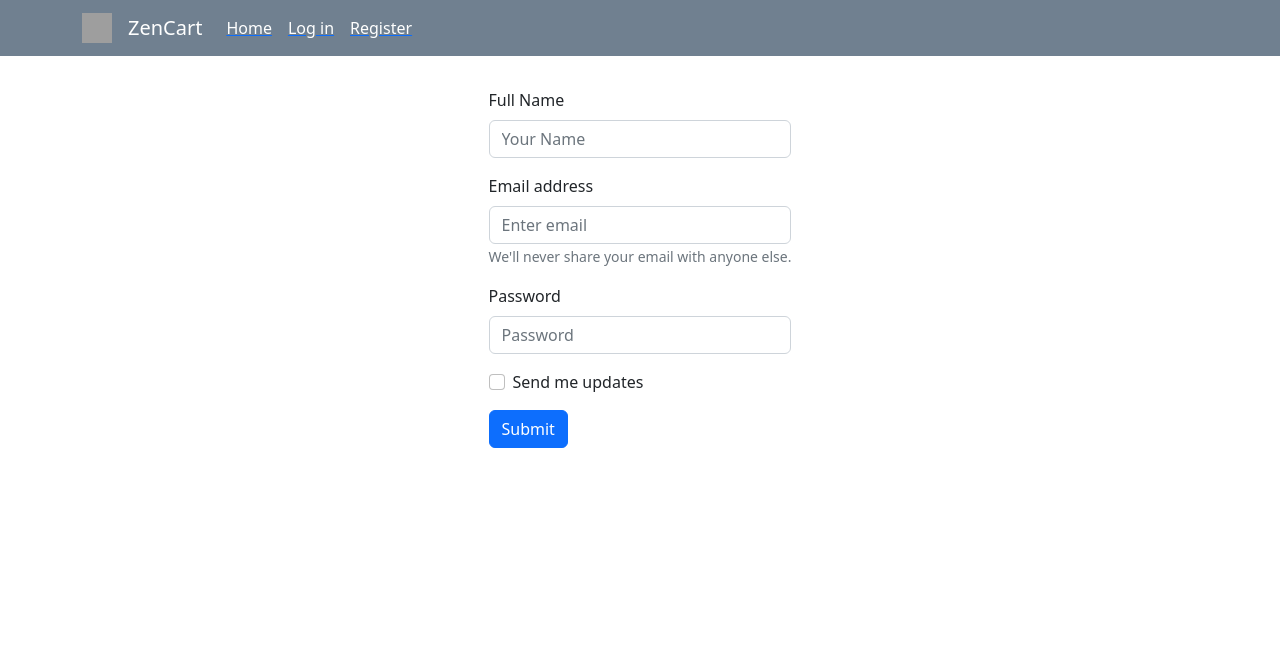
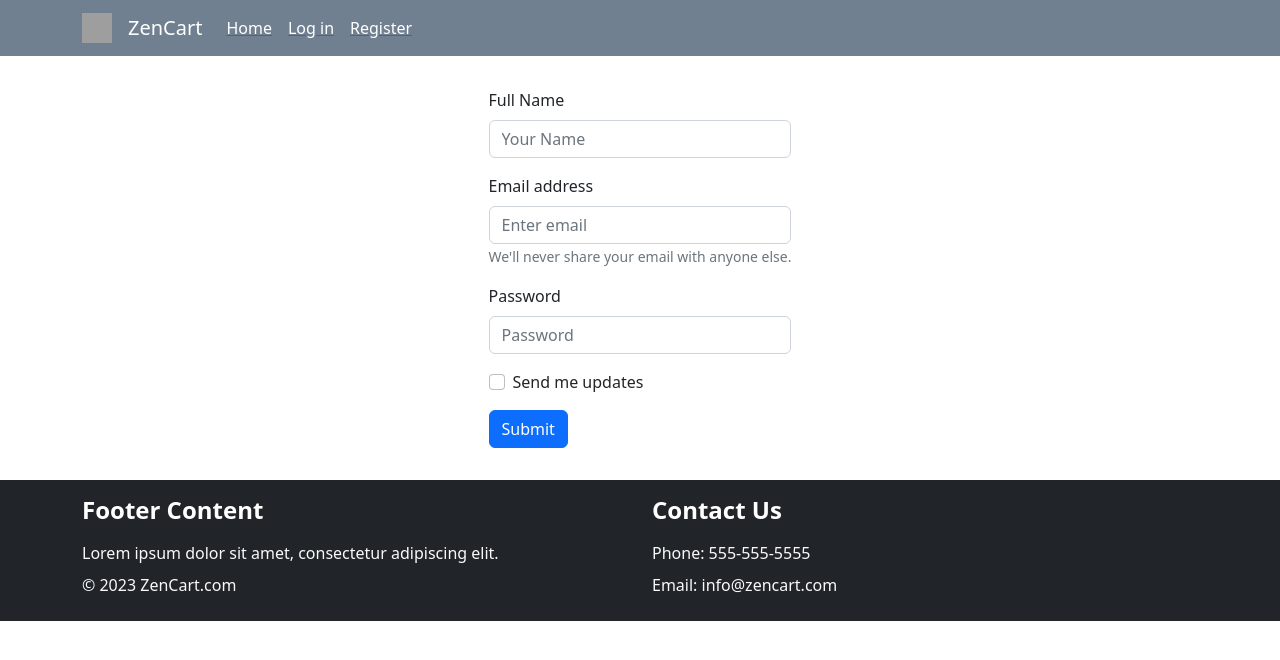
Before and after one commit to AndrewAC21/React-bootstrap, a React (Vite) app: page /register in a window 1280 px wide. Shown: the top 660 px of the page. Built offline with nearby package versions, Linux system fonts and the light colour scheme; grey boxes are pictures that could not be loaded.

Commit message:
create footer

```diff
--- a/src/App.jsx
+++ b/src/App.jsx
@@ -3,6 +3,7 @@ import Home from "./pages/Home";
 import NavBar from "./components/NavBar";
 import Register from "./components/Form/Register";
 import LogIn from "./components/Form/LogIn";
+import Footer from "./components/Footer"
 
 function App() {
   return (
@@ -12,6 +13,7 @@ function App() {
 
       <Route path="/login" component={LogIn} />
       <Route path="/register" component={Register} />
+    <Footer />
     </>
   );
 }
--- /dev/null
+++ b/src/components/Footer.jsx
@@ -0,0 +1,27 @@
+import React from 'react';
+import { Container, Row, Col } from 'react-bootstrap';
+
+export default function Footer() {
+  return (
+    <footer className="footer bg-dark text-light">
+      <Container>
+        <Row>
+          <Col md={6} className="py-3">
+            <h3>Footer Content</h3>
+            <p>Lorem ipsum dolor sit amet, consectetur adipiscing elit.</p>
+            <p>
+            © 2023 ZenCart.com
+
+            </p>
+          </Col>
+          <Col md={3} className="py-3">
+            <h3>Contact Us</h3>
+            <p>Phone: 555-555-5555</p>
+            <p>Email: info@zencart.com</p>
+          </Col>
+
+        </Row>
+      </Container>
+    </footer>
+  );
+}
--- /dev/null
+++ b/src/scss/_footer.scss
@@ -0,0 +1,35 @@
+.footer {
+  color: #202020;
+  display: flex;
+  height: 10%;
+
+  h3 {
+    color: #fff;
+    font-size: 1.5rem;
+    font-weight: bold;
+    margin-bottom: 1rem;
+  }
+
+  p {
+    font-size: 1rem;
+    margin-bottom: 0.5rem;
+  }
+
+  .row {
+    margin-bottom: 1rem;
+
+    &:last-child {
+      margin-bottom: 0;
+    }
+
+    .col {
+      @include media-breakpoint-up(md) {
+        padding: 0 1rem;
+      }
+    }
+  }
+
+  .text-center {
+    text-align: center;
+  }
+}
--- a/src/scss/_forms.scss
+++ b/src/scss/_forms.scss
@@ -1,5 +1,6 @@
 .form-container {
   margin-top: 2rem;
+  margin-bottom: 2rem;
   width: 100%;
   display: flex;
   justify-content: center;
--- a/src/scss/style.scss
+++ b/src/scss/style.scss
@@ -6,8 +6,14 @@ $sm: 14px;
 $md: 16px;
 $lg: 18px;
 
+html {
+  padding: 0;
+  margin: 0;
+}
+
 @import "./main-page";
 @import "./forms";
 @import "~bootstrap/scss/bootstrap";
 @import "./navbar";
-@import "./product"
+@import "./product";
+@import "./footer"
```
